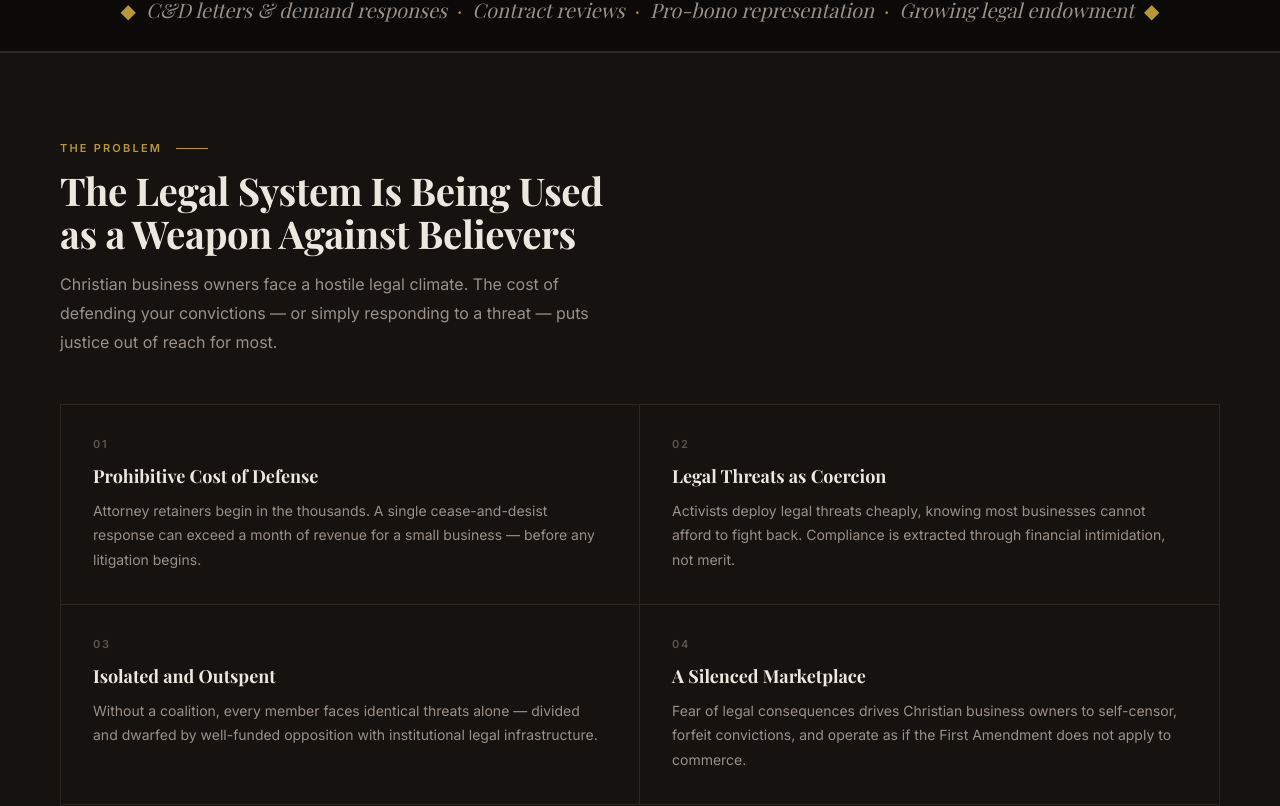
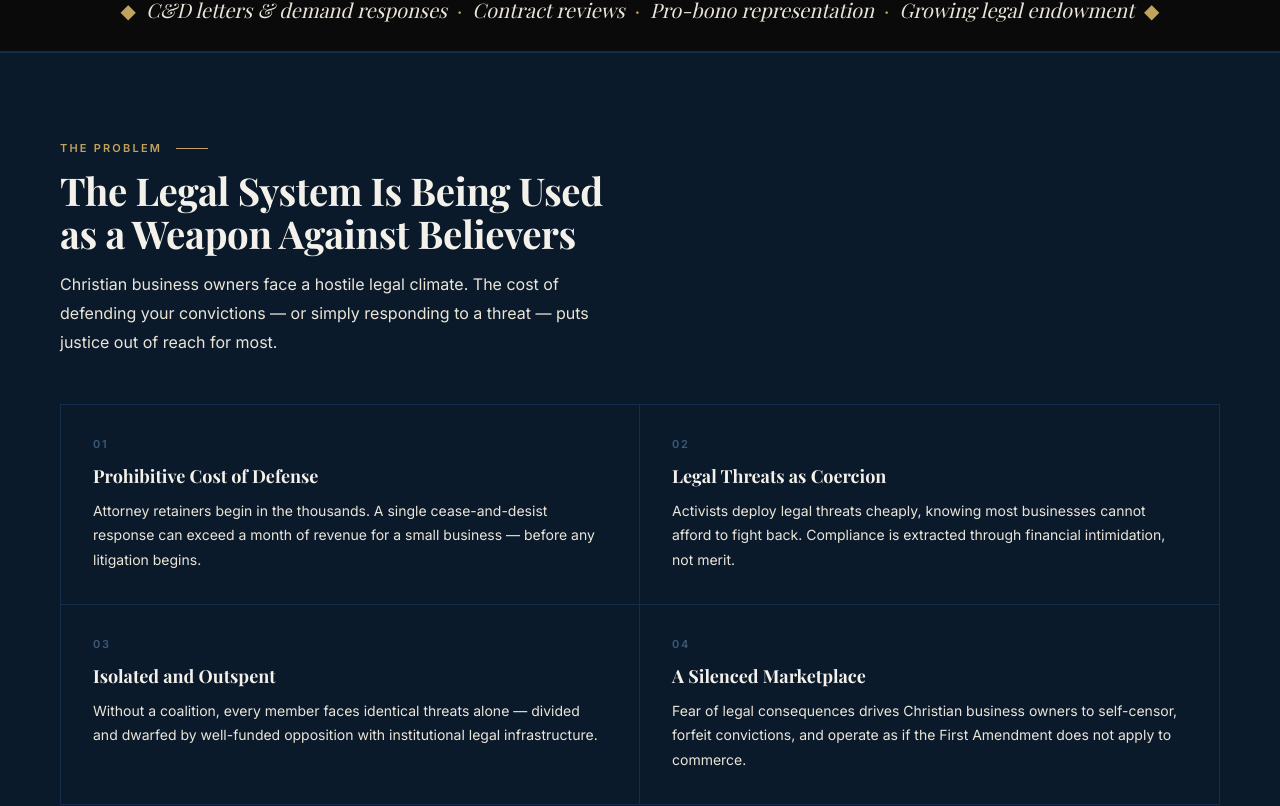
Before and after one commit to AppaDigi/rba-shield, a Next.js app: page / in a window 1280 px wide. Shown: the part 954-1760 px from the top of the page. Built offline with nearby package versions, Linux system fonts and the light colour scheme; a web font is replaced by a local one.

Commit message:
feat: apply institutional Americana color scheme and cinematic motion

```diff
--- a/src/app/page.module.css
+++ b/src/app/page.module.css
@@ -1,16 +1,30 @@
 /* RBA Shield — Classic Legal Institution */
 
 :root {
-  --ink:        #0C0A08;
-  --ink-mid:    #161210;
-  --ink-card:   #1C1814;
-  --ink-line:   #2E2620;
-  --gold:       #B8973A;
-  --gold-rule:  rgba(184, 151, 58, 0.35);
-  --gold-dim:   rgba(184, 151, 58, 0.08);
-  --cream:      #EDE8DF;
-  --cream-2:    #9A9088;
-  --cream-3:    #5C564E;
+  /* Core Palette */
+  --ink: #0A0A0A;
+  --deep-navy: #0B1A2B;
+  --slate-navy: #1C2A3A;
+  --warm-white: #F4F1EA;
+  --parchment: #EAE5D8;
+  --primary-blue: #142D4C;
+  --muted-blue: #243F60;
+  --soft-blue: #3A5A7A;
+  --heritage-red: #7A1F1F;
+  --deep-red: #5A1616;
+  --brass: #C2A35D;
+  --muted-gold: #A68B4A;
+
+  /* Base/Legacy Mappings */
+  --ink-mid: var(--deep-navy);
+  --ink-card: var(--slate-navy);
+  --ink-line: var(--primary-blue);
+  --gold: var(--brass);
+  --gold-rule: rgba(194, 163, 93, 0.35); /* #C2A35D */
+  --gold-dim: rgba(194, 163, 93, 0.08);
+  --cream: var(--warm-white);
+  --cream-2: var(--parchment);
+  --cream-3: var(--soft-blue);
 }
 
 /* ── Reset & Base ── */
@@ -108,7 +122,7 @@
 }
 
 .navCta:hover {
-  background: #C9A844;
+  background: var(--muted-gold);
   transform: translateY(-1px);
 }
 
@@ -194,7 +208,7 @@
 }
 
 .btnGold:hover {
-  background: #C9A844;
+  background: var(--muted-gold);
   transform: translateY(-2px);
 }
 
@@ -778,7 +792,7 @@
 }
 
 .pricingCardCta:hover {
-  background: #C9A844;
+  background: var(--muted-gold);
   transform: translateY(-1px);
 }
 
--- a/src/app/page.tsx
+++ b/src/app/page.tsx
@@ -1,4 +1,5 @@
 import styles from "./page.module.css";
+import { FadeIn, StaggerContainer, StaggerItem } from "@/components/ui/FadeIn";
 
 export const metadata = {
   title: "RBA Shield — GAL Protection. Member Power.",
@@ -76,7 +77,7 @@ export default function ShieldPage() {
 
       {/* ── Hero ── */}
       <div className={styles.hero}>
-        <div className={styles.heroLeft}>
+        <FadeIn className={styles.heroLeft} delay={0.1}>
           <div className={styles.heroRule} />
           <div className={styles.heroEyebrow}>GAL Protection · Member Power</div>
           <h1 className={styles.heroTitle}>
@@ -96,9 +97,9 @@ export default function ShieldPage() {
             <a href="#join" className={styles.btnGold}>Take Up Your Shield</a>
             <a href="#the-program" className={styles.btnGhost}>Learn About The Program</a>
           </div>
-        </div>
+        </FadeIn>
 
-        <div className={styles.heroPanel}>
+        <FadeIn className={styles.heroPanel} delay={0.3}>
           <div className={styles.heroPanelLabel}>Program Overview</div>
           <div className={styles.heroPanelStats}>
             <div className={styles.heroPanelStat}>
@@ -119,11 +120,11 @@ export default function ShieldPage() {
             <span className={styles.heroPanelQuoteMark}>&ldquo;</span>
             Stronger Together. Protected Always.
           </p>
-        </div>
+        </FadeIn>
       </div>
 
       {/* ── Quote Band ── */}
-      <div className={styles.dividerBand}>
+      <FadeIn className={styles.dividerBand} yOffset={20}>
         <span className={styles.dividerBandText}>
           <span className={styles.dividerBandMark}>◆&ensp;</span>
           C&amp;D letters &amp; demand responses
@@ -135,11 +136,12 @@ export default function ShieldPage() {
           Growing legal endowment
           <span className={styles.dividerBandMark}>&ensp;◆</span>
         </span>
-      </div>
+      </FadeIn>
 
       {/* ── The Problem ── */}
       <section id="the-problem" className={styles.sectionFull}>
         <div className={styles.sectionFullInner}>
+          <FadeIn>
             <div className={styles.sectionEyebrow}>The Problem</div>
             <h2 className={styles.sectionTitle}>
               The Legal System Is Being Used<br />
@@ -150,9 +152,10 @@ export default function ShieldPage() {
               defending your convictions — or simply responding to a threat —
               puts justice out of reach for most.
             </p>
+          </FadeIn>
 
-          <div className={styles.problemGrid}>
-            <div className={styles.problemItem}>
+          <StaggerContainer className={styles.problemGrid}>
+            <StaggerItem className={styles.problemItem}>
               <div className={styles.problemItemNum}>01</div>
               <div className={styles.problemItemTitle}>Prohibitive Cost of Defense</div>
               <p className={styles.problemItemBody}>
@@ -160,8 +163,8 @@ export default function ShieldPage() {
                 cease-and-desist response can exceed a month of revenue for a
                 small business — before any litigation begins.
               </p>
-            </div>
-            <div className={styles.problemItem}>
+            </StaggerItem>
+            <StaggerItem className={styles.problemItem}>
               <div className={styles.problemItemNum}>02</div>
               <div className={styles.problemItemTitle}>Legal Threats as Coercion</div>
               <p className={styles.problemItemBody}>
@@ -169,8 +172,8 @@ export default function ShieldPage() {
                 cannot afford to fight back. Compliance is extracted through
                 financial intimidation, not merit.
               </p>
-            </div>
-            <div className={styles.problemItem}>
+            </StaggerItem>
+            <StaggerItem className={styles.problemItem}>
               <div className={styles.problemItemNum}>03</div>
               <div className={styles.problemItemTitle}>Isolated and Outspent</div>
               <p className={styles.problemItemBody}>
@@ -178,8 +181,8 @@ export default function ShieldPage() {
                 — divided and dwarfed by well-funded opposition with
                 institutional legal infrastructure.
               </p>
-            </div>
-            <div className={styles.problemItem}>
+            </StaggerItem>
+            <StaggerItem className={styles.problemItem}>
               <div className={styles.problemItemNum}>04</div>
               <div className={styles.problemItemTitle}>A Silenced Marketplace</div>
               <p className={styles.problemItemBody}>
@@ -187,22 +190,24 @@ export default function ShieldPage() {
                 self-censor, forfeit convictions, and operate as if the
                 First Amendment does not apply to commerce.
               </p>
-            </div>
-          </div>
+            </StaggerItem>
+          </StaggerContainer>
         </div>
       </section>
 
       {/* ── The Program ── */}
       <section id="the-program" className={styles.section}>
+        <FadeIn>
           <div className={styles.sectionEyebrow}>The Program</div>
           <h2 className={styles.sectionTitle}>A Two-Fold Defense</h2>
           <p className={styles.sectionBody}>
             RBA Shield combines a growing financial endowment with human capital —
             attorneys across the country who share your values and stand ready to act.
           </p>
+        </FadeIn>
 
         <div className={styles.pillarWrap}>
-          <div className={styles.pillar}>
+          <FadeIn className={styles.pillar}>
             <div className={styles.pillarNumeral}>I</div>
             <div>
               <div className={styles.pillarTag}>Financial Strength</div>
@@ -221,9 +226,9 @@ export default function ShieldPage() {
                 <li className={styles.pillarListItem}><DiamondMark />Governed by RBA leadership with member accountability</li>
               </ul>
             </div>
-          </div>
+          </FadeIn>
 
-          <div className={styles.pillar}>
+          <FadeIn className={styles.pillar} delay={0.2}>
             <div className={styles.pillarNumeral}>II</div>
             <div>
               <div className={styles.pillarTag}>Human Capital</div>
@@ -241,18 +246,20 @@ export default function ShieldPage() {
                 <li className={styles.pillarListItem}><DiamondMark />Geographic matching to connect you with local counsel</li>
               </ul>
             </div>
-          </div>
+          </FadeIn>
         </div>
       </section>
 
       {/* ── How It Works ── */}
       <section className={styles.sectionFull}>
         <div className={styles.sectionFullInner}>
+          <FadeIn>
             <div className={styles.sectionEyebrow}>The Process</div>
             <h2 className={styles.sectionTitle}>Simple. Coordinated. Effective.</h2>
+          </FadeIn>
 
-          <div className={styles.stepsWrap}>
-            <div className={styles.step}>
+          <StaggerContainer className={styles.stepsWrap}>
+            <StaggerItem className={styles.step}>
               <span className={styles.stepNum}>01</span>
               <div className={styles.stepRule} />
               <div className={styles.stepTitle}>Join &amp; Contribute</div>
@@ -261,8 +268,8 @@ export default function ShieldPage() {
                 the endowment and grants full access to the attorney network
                 for the year.
               </p>
-            </div>
-            <div className={styles.step}>
+            </StaggerItem>
+            <StaggerItem className={styles.step}>
               <span className={styles.stepNum}>02</span>
               <div className={styles.stepRule} />
               <div className={styles.stepTitle}>Submit Your Need</div>
@@ -271,8 +278,8 @@ export default function ShieldPage() {
                 portal. Shield staff triage and match you with the right
                 attorney for the situation.
               </p>
-            </div>
-            <div className={styles.step}>
+            </StaggerItem>
+            <StaggerItem className={styles.step}>
               <span className={styles.stepNum}>03</span>
               <div className={styles.stepRule} />
               <div className={styles.stepTitle}>Get Defended</div>
@@ -281,23 +288,25 @@ export default function ShieldPage() {
                 letter to full courtroom representation, backed by the
                 endowment when needed.
               </p>
-            </div>
-          </div>
+            </StaggerItem>
+          </StaggerContainer>
         </div>
       </section>
 
       {/* ── For Attorneys ── */}
       <section id="attorneys" className={styles.section}>
+        <FadeIn>
           <div className={styles.sectionEyebrow}>For Attorneys</div>
           <h2 className={styles.sectionTitle}>Use Your Gift to Defend<br />Your Neighbors</h2>
           <p className={styles.sectionBody}>
             Are you an attorney who shares reformed values? Join the network and
             put your expertise to work for the body of Christ in the marketplace.
           </p>
+        </FadeIn>
 
         <div className={styles.attorneysGrid}>
-          <div className={styles.attorneyItems}>
-            <div className={styles.attorneyItem}>
+          <StaggerContainer className={styles.attorneyItems}>
+            <StaggerItem className={styles.attorneyItem}>
               <span className={styles.attorneyItemIcon}><ScaleIcon /></span>
               <div>
                 <div className={styles.attorneyItemTitle}>Minimal Commitment Required</div>
@@ -307,8 +316,8 @@ export default function ShieldPage() {
                   compliance questions.
                 </p>
               </div>
-            </div>
-            <div className={styles.attorneyItem}>
+            </StaggerItem>
+            <StaggerItem className={styles.attorneyItem}>
               <span className={styles.attorneyItemIcon}><GavelIcon /></span>
               <div>
                 <div className={styles.attorneyItemTitle}>High-Stakes Litigation</div>
@@ -318,8 +327,8 @@ export default function ShieldPage() {
                   without carrying the cost alone.
                 </p>
               </div>
-            </div>
-            <div className={styles.attorneyItem}>
+            </StaggerItem>
+            <StaggerItem className={styles.attorneyItem}>
               <span className={styles.attorneyItemIcon}><NetworkIcon /></span>
               <div>
                 <div className={styles.attorneyItemTitle}>A Network of Peers</div>
@@ -329,8 +338,8 @@ export default function ShieldPage() {
                   professional relationships within the alliance.
                 </p>
               </div>
-            </div>
-            <div className={styles.attorneyItem}>
+            </StaggerItem>
+            <StaggerItem className={styles.attorneyItem}>
               <span className={styles.attorneyItemIcon}><HandshakeIcon /></span>
               <div>
                 <div className={styles.attorneyItemTitle}>Values-First Matching</div>
@@ -340,10 +349,10 @@ export default function ShieldPage() {
                   alongside people who share your convictions.
                 </p>
               </div>
-            </div>
-          </div>
+            </StaggerItem>
+          </StaggerContainer>
 
-          <div className={styles.attorneyPanel}>
+          <FadeIn className={styles.attorneyPanel} delay={0.2}>
             <h3 className={styles.attorneyPanelTitle}>Join the Attorney Network</h3>
             <p className={styles.attorneyPanelBody}>
               We are actively recruiting values-aligned attorneys in every
@@ -359,24 +368,24 @@ export default function ShieldPage() {
             >
               Join The Waitlist
             </a>
-          </div>
+          </FadeIn>
         </div>
       </section>
 
       {/* ── Pull Quote ── */}
-      <div className={styles.quoteSection}>
+      <FadeIn className={styles.quoteSection} yOffset={20}>
         <p className={styles.quoteText}>
           <span className={styles.quoteGoldMark}>&ldquo;</span>
           Stronger Together. Protected Always.
           <span className={styles.quoteGoldMark}>&rdquo;</span>
         </p>
         <div className={styles.quoteSource}>Reformed Business Alliance — Shield Program</div>
-      </div>
+      </FadeIn>
 
       {/* ── Join ── */}
       <section id="join" className={styles.section}>
         <div className={styles.pricingWrap}>
-          <div className={styles.pricingIntro}>
+          <FadeIn className={styles.pricingIntro}>
             <div className={styles.sectionEyebrow}>Membership</div>
             <h2 className={styles.sectionTitle}>
               Invest in the<br />Protection We<br />Build Together
@@ -399,9 +408,9 @@ export default function ShieldPage() {
                 Learn about RBA membership &rarr;
               </a>
             </p>
-          </div>
+          </FadeIn>
 
-          <div className={styles.pricingCard}>
+          <FadeIn className={styles.pricingCard} delay={0.2}>
             <div className={styles.pricingCardHeader}>
               <span className={styles.pricingCardBadge}>Annual Shield Membership</span>
               <div className={styles.pricingCardPrice}>
@@ -458,7 +467,7 @@ export default function ShieldPage() {
                 </a>
               </p>
             </div>
-          </div>
+          </FadeIn>
         </div>
       </section>
 
--- /dev/null
+++ b/src/components/ui/FadeIn.tsx
@@ -0,0 +1,67 @@
+"use client";
+
+import { motion, HTMLMotionProps } from "framer-motion";
+import { ReactNode } from "react";
+
+interface FadeInProps extends HTMLMotionProps<"div"> {
+  children: ReactNode;
+  delay?: number;
+  duration?: number;
+  yOffset?: number;
+}
+
+export function FadeIn({ children, delay = 0, duration = 0.6, yOffset = 30, className, ...props }: FadeInProps) {
+  return (
+    <motion.div
+      initial={{ opacity: 0, y: yOffset }}
+      whileInView={{ opacity: 1, y: 0 }}
+      viewport={{ once: true, margin: "-5%" }}
+      transition={{ duration, delay, ease: [0.21, 0.47, 0.32, 0.98] }}
+      className={className}
+      {...props}
+    >
+      {children}
+    </motion.div>
+  );
+}
+
+export function StaggerContainer({ children, className, ...props }: HTMLMotionProps<"div">) {
+  return (
+    <motion.div
+      initial="hidden"
+      whileInView="visible"
+      viewport={{ once: true, margin: "-5%" }}
+      variants={{
+        hidden: {},
+        visible: {
+          transition: {
+            staggerChildren: 0.15,
+          },
+        },
+      }}
+      className={className}
+      {...props}
+    >
+      {children}
+    </motion.div>
+  );
+}
+
+export function StaggerItem({ children, className, yOffset = 20, duration = 0.6, ...props }: HTMLMotionProps<"div"> & { yOffset?: number, duration?: number }) {
+  return (
+    <motion.div
+      variants={{
+        hidden: { opacity: 0, y: yOffset },
+        visible: {
+          opacity: 1,
+          y: 0,
+          transition: { duration, ease: [0.21, 0.47, 0.32, 0.98] }
+        },
+      }}
+      className={className}
+      {...props}
+    >
+      {children}
+    </motion.div>
+  );
+}
```
Lines whose indentation alone changed are shown as unchanged.
